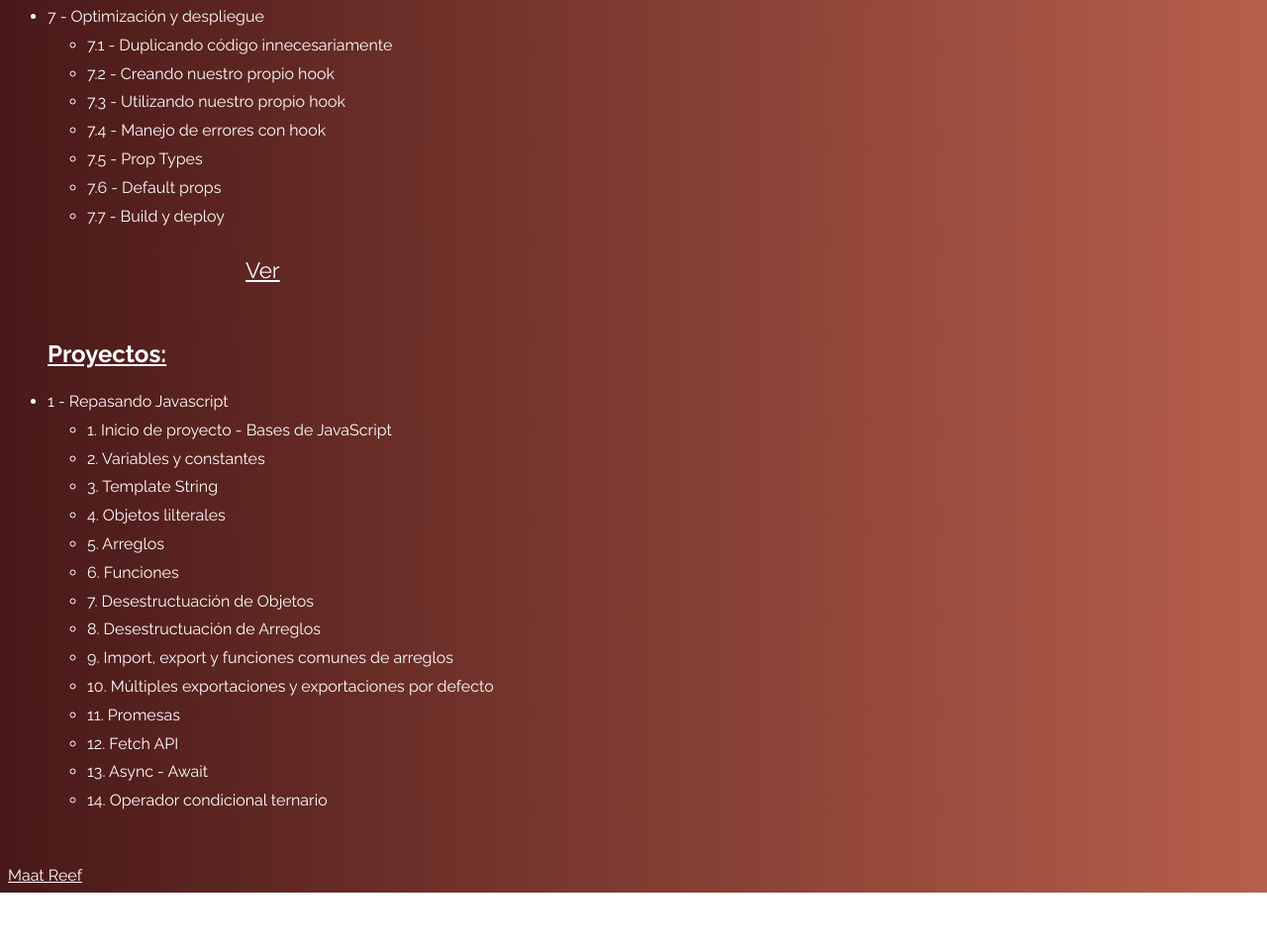
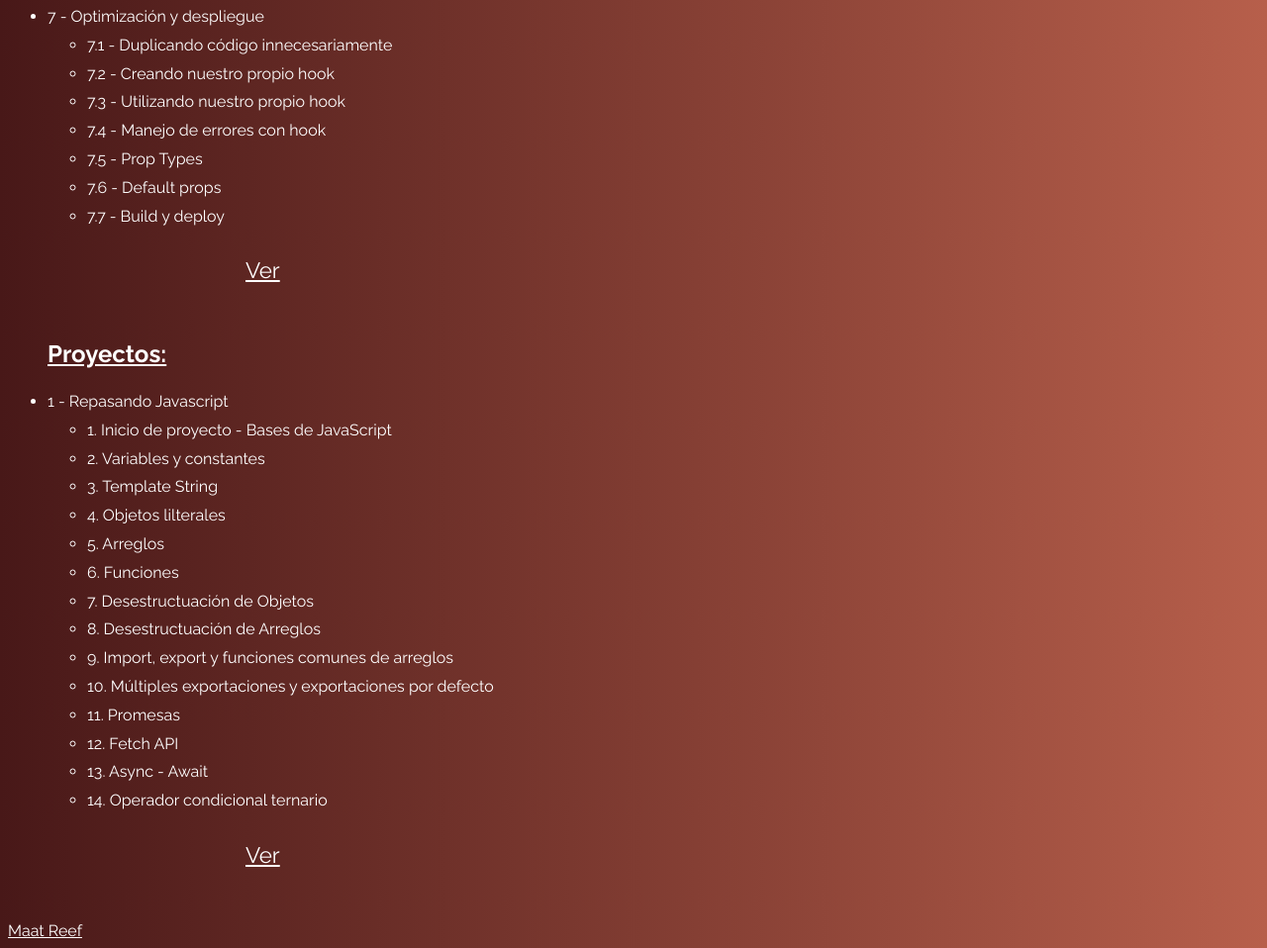
Before and after one commit to MaatReef/notas-react, a plain HTML site: page index.html in a window 1280 px wide. Shown: the part 2283-3241 px from the top of the page at 99% size. Before the commit the page ends 3185 px from the top, so only its background shows below. Drawn offline with Linux system fonts and the light colour scheme.

Commit message:
Agregando js

```diff
--- a/index.html
+++ b/index.html
@@ -144,7 +144,7 @@
                     <li>13. Async - Await</li>
                     <li>14. Operador condicional ternario</li>
                 </ul>
-                <!-- <a class="search" href="1/16/index.html" target="blank_">Ver</a> -->
+                <a class="search" href="1/16/index.html" target="blank_">Ver</a>
                 <br>
                 <br>
             </ul>
```
